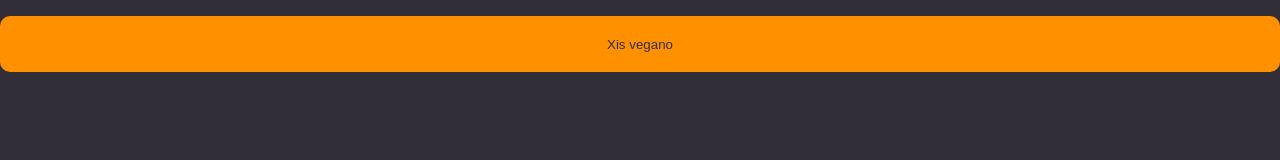
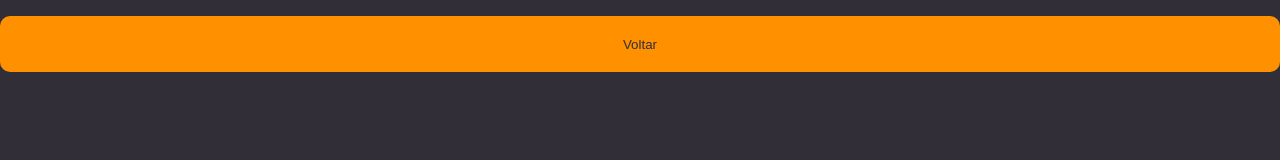
Before and after one commit to KimCidDev/RocketNotes-Explorer, a React (Vite) app in the folder Rocketnotes/: page / in a window 1280 px wide. Shown: the top 160 px of the page. Built offline with nearby package versions, Linux system fonts and the light colour scheme.

Commit message:
button 'voltar' Details folder

```diff
--- a/Rocketnotes/src/pages/Details/index.jsx
+++ b/Rocketnotes/src/pages/Details/index.jsx
@@ -16,7 +16,7 @@ export function Details () {
       <Button title="Xis vegano"/>
       <div class="box"></div>*/}
 
-      <Button title="Xis vegano"/>
+      <Button title="Voltar"/>
     </Container>
 
 
```
